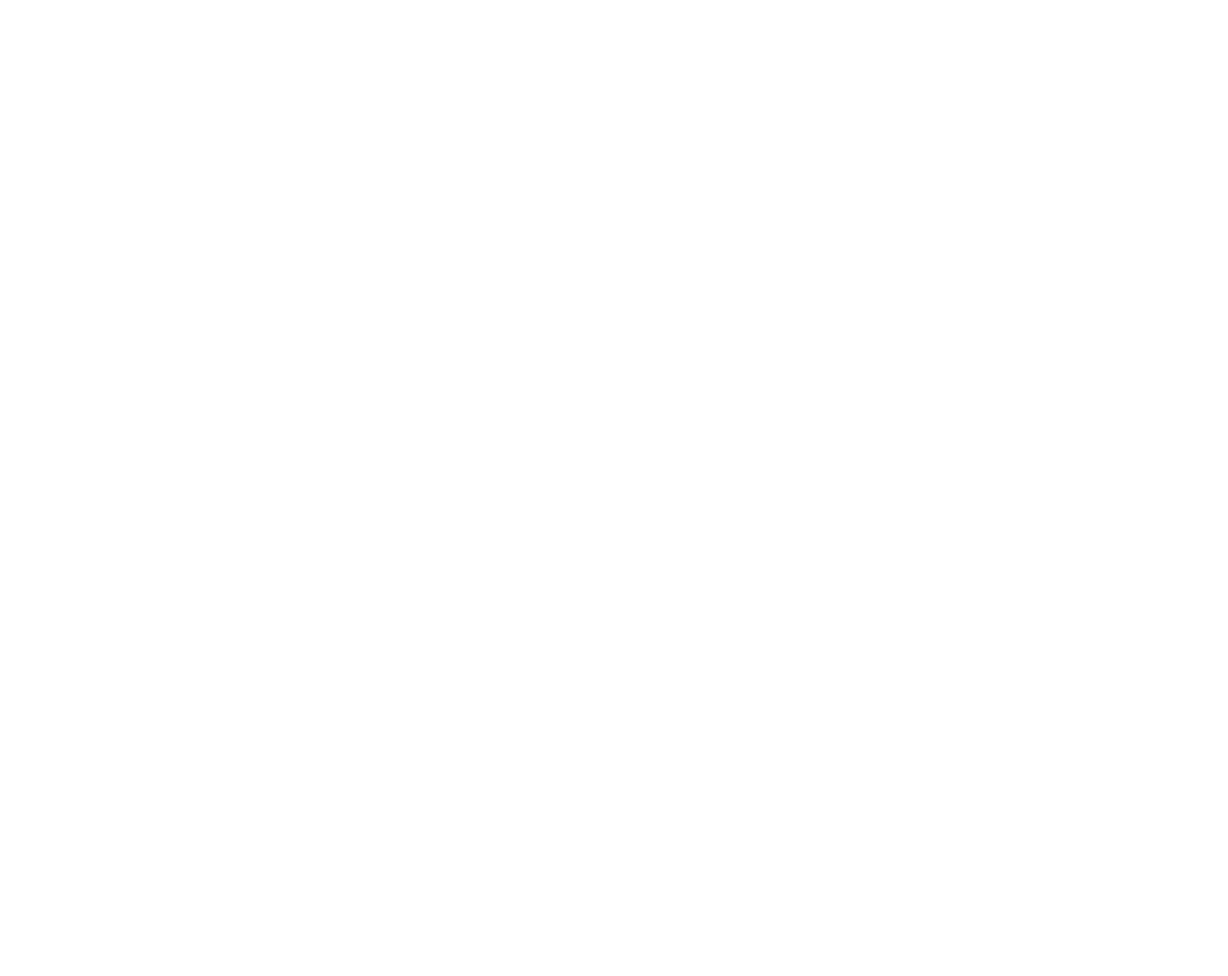
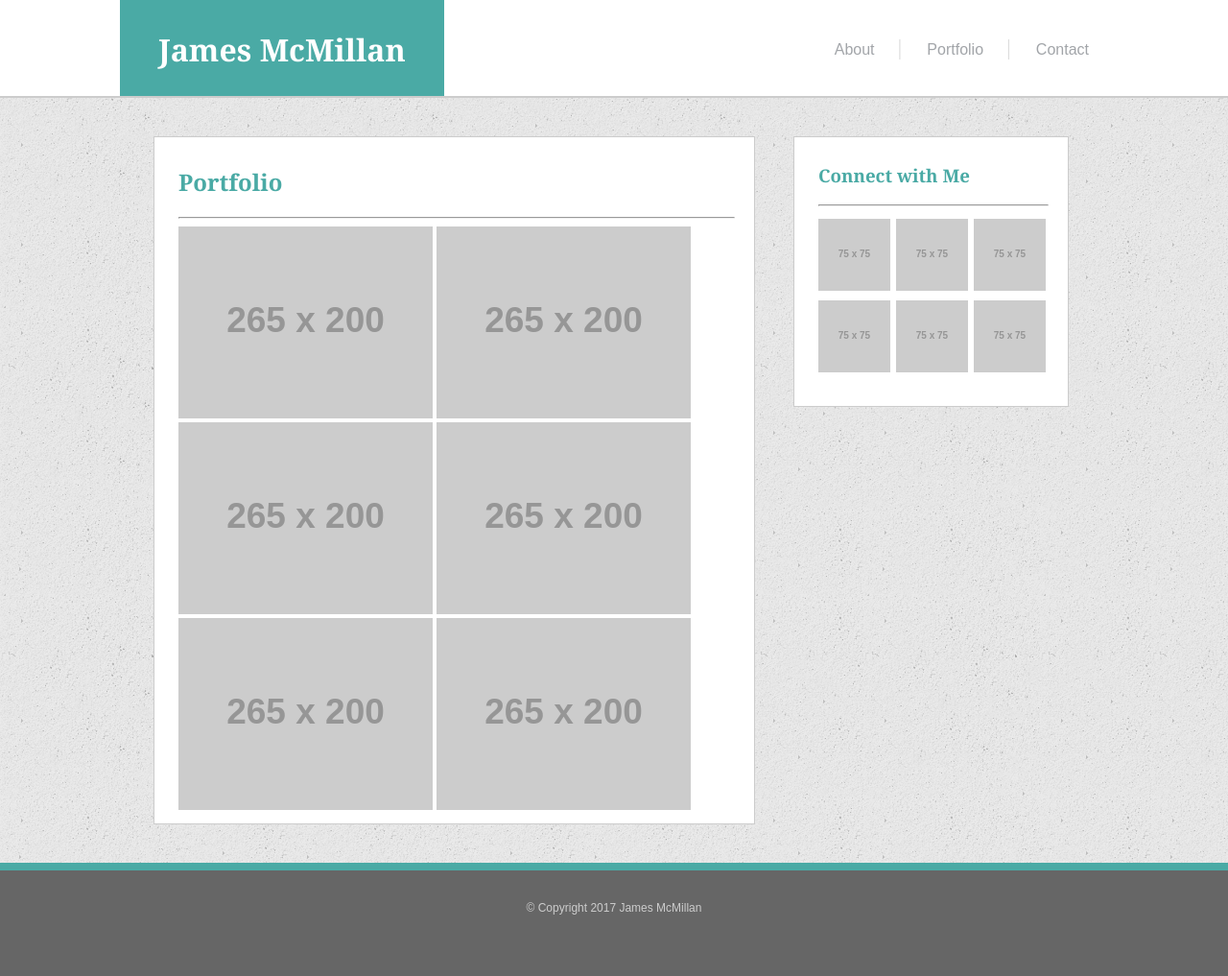
Before and after one commit to jMac029/Basic-Portfolio, a plain HTML site: page portfolio.html in a window 1280 px wide. Shown: the whole page at 96% size. Before the commit the page ends 800 px from the top, so only its background shows below. Drawn offline with Linux system fonts and the light colour scheme; placeholder pictures from the web are drawn by us.

Commit message:
place basic text and page layout for portfolio and contact pages along with make nav links to link to those pages

```diff
--- a/assets/css/style.css
+++ b/assets/css/style.css
@@ -68,7 +68,7 @@ nav li:not(:first-child):before {
 	height: 90px;
 	margin-bottom: 0;
 	padding-top: 20px;
-	border-top: 5px;
+	border-top: 8px;
 	border-top-style: solid;
 	border-top-color: #4aaaa5;
 }
--- a/contact.html
+++ b/contact.html
@@ -0,0 +1,71 @@
+<!DOCTYPE html>
+<html lang="en-us">
+<head>
+	<title>James McMillan | Full Stack Web Developer</title>
+
+	<!-- Link to CSS files -->
+	<link rel="stylesheet" type="text/css" href="assets/css/style.css">
+</head>
+
+<body>
+
+	<!-- Div to wrap on the content in -->
+	<div class="wrapper">
+
+		<div class="top-bar">
+				<header id="page-header">
+					<h1 id="title">James McMillan</h1>
+				</header>
+
+				<nav>
+					<ul>
+						<li><a class="nav-link" href="#">About</a></li>
+						<li><a class="nav-link" href="#">Portfolio</a></li>
+						<li><a class="nav-link" href="#">Contact</a></li>
+					</ul>
+				</nav>
+
+		</div>
+
+		<div class="container">
+
+			<div class="main-body">
+
+				<section id="main-content">
+						<h1>Contact</h1>
+					<hr>
+
+					<form type="text">Name</form>
+					<form type="text">E-Mail</form>
+					<form type="text">Message</form>
+					<button type="submit">Submit</button>
+				</section>
+
+				<aside>
+					<header id="connect-box">
+						<h3>Connect with Me</h3>
+					</header>
+					<hr>
+					<img src="http://via.placeholder.com/75x75" alt="social-tag 1">
+					<img src="http://via.placeholder.com/75x75" alt="social-tag 1">
+					<img src="http://via.placeholder.com/75x75" alt="social-tag 1">
+					<img src="http://via.placeholder.com/75x75" alt="social-tag 1">
+					<img src="http://via.placeholder.com/75x75" alt="social-tag 1">
+					<img src="http://via.placeholder.com/75x75" alt="social-tag 1">
+				</aside>
+
+			</div>
+
+		</div>
+
+		<div class="footer">
+
+				<footer>
+					<p>&#169; Copyright 2017 James McMillan</p>
+				</footer>
+		</div>
+
+	</div>
+</body>
+
+</html>
--- a/portfolio.html
+++ b/portfolio.html
@@ -0,0 +1,72 @@
+<!DOCTYPE html>
+<html lang="en-us">
+<head>
+	<title>James McMillan | Full Stack Web Developer</title>
+
+	<!-- Link to CSS files -->
+	<link rel="stylesheet" type="text/css" href="assets/css/style.css">
+</head>
+
+<body>
+
+	<!-- Div to wrap on the content in -->
+	<div class="wrapper">
+
+		<div class="top-bar">
+				<header id="page-header">
+					<h1 id="title">James McMillan</h1>
+				</header>
+
+				<nav>
+					<ul>
+						<li><a class="nav-link" href="#">About</a></li>
+						<li><a class="nav-link" href="#">Portfolio</a></li>
+						<li><a class="nav-link" href="#">Contact</a></li>
+					</ul>
+				</nav>
+
+		</div>
+
+		<div class="container">
+
+			<div class="main-body">
+
+				<section id="main-content">
+						<h1>Portfolio</h1>
+					<hr>
+					<img id="portfolio-img" src="http://via.placeholder.com/265x200" alt="Portfolio Project">
+					<img id="portfolio-img" src="http://via.placeholder.com/265x200" alt="Portfolio Project">
+					<img id="portfolio-img" src="http://via.placeholder.com/265x200" alt="Portfolio Project">
+					<img id="portfolio-img" src="http://via.placeholder.com/265x200" alt="Portfolio Project">
+					<img id="portfolio-img" src="http://via.placeholder.com/265x200" alt="Portfolio Project">
+					<img id="portfolio-img" src="http://via.placeholder.com/265x200" alt="Portfolio Project">
+				</section>
+
+				<aside>
+					<header id="connect-box">
+						<h3>Connect with Me</h3>
+					</header>
+					<hr>
+					<img src="http://via.placeholder.com/75x75" alt="social-tag 1">
+					<img src="http://via.placeholder.com/75x75" alt="social-tag 1">
+					<img src="http://via.placeholder.com/75x75" alt="social-tag 1">
+					<img src="http://via.placeholder.com/75x75" alt="social-tag 1">
+					<img src="http://via.placeholder.com/75x75" alt="social-tag 1">
+					<img src="http://via.placeholder.com/75x75" alt="social-tag 1">
+				</aside>
+
+			</div>
+
+		</div>
+
+		<div class="footer">
+
+				<footer>
+					<p>&#169; Copyright 2017 James McMillan</p>
+				</footer>
+		</div>
+
+	</div>
+</body>
+
+</html>
```
Also changed, not shown: index.html (+3 -3 lines).
